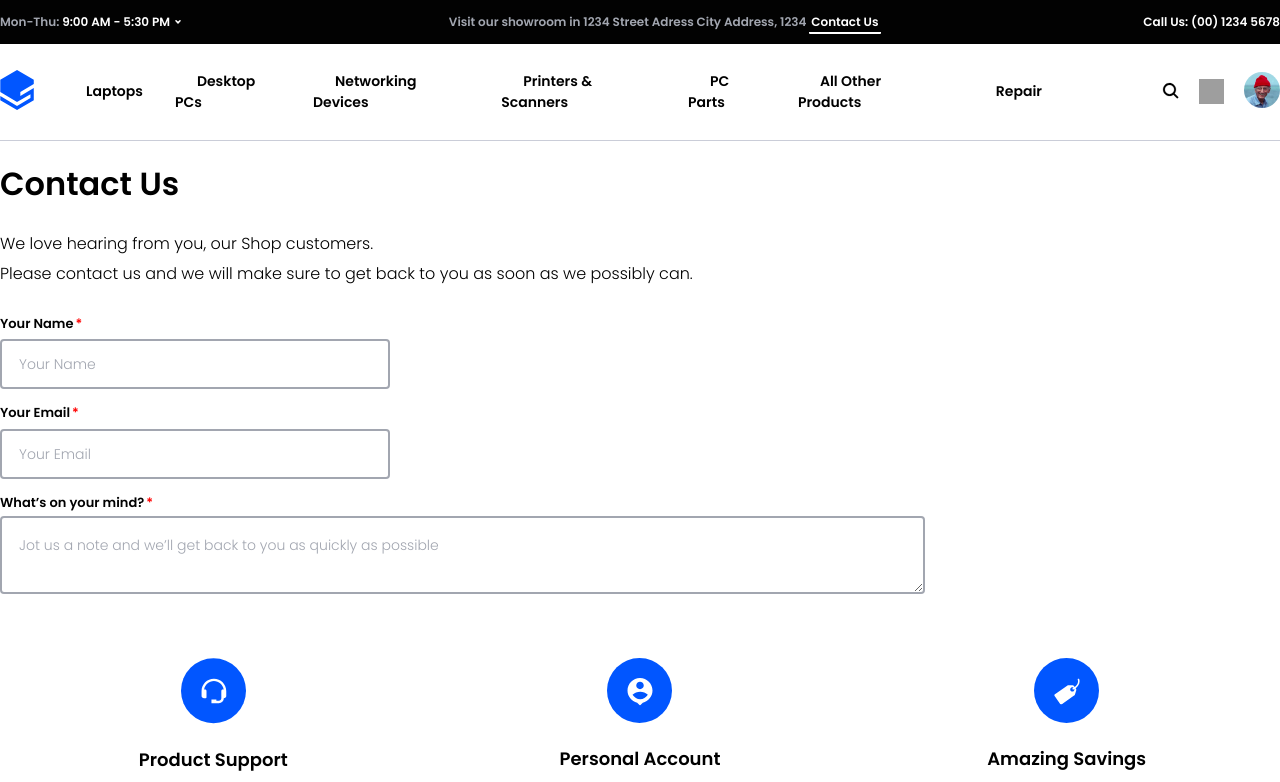
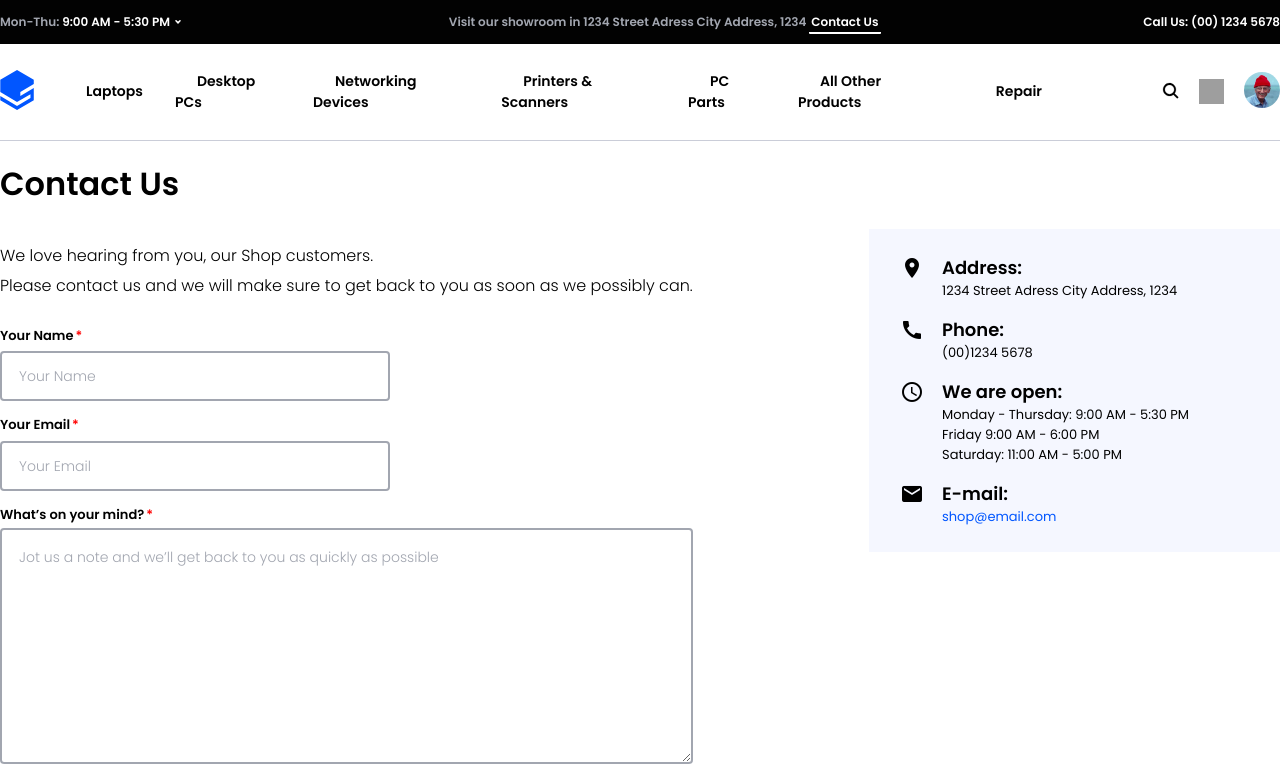
Before and after one commit to Cigvic/online_store, a React (Create React App) app in the folder client/: page /contact-us in a window 1280 px wide. Shown: the top 782 px of the page. Built offline with nearby package versions, Linux system fonts and the light colour scheme; grey boxes are pictures that could not be loaded.

Commit message:
finished Contact Us page

```diff
--- a/client/src/components/UI/ContactForm/ContactForm.jsx
+++ b/client/src/components/UI/ContactForm/ContactForm.jsx
@@ -4,6 +4,7 @@ import Input from './../Input/Input';
 import Label from '../Label/Label';
 import Container from 'components/Container/Container';
 import TextArea from './../TextArea/TextArea';
+import Button from '../Button/Button';
 
 const ContactForm = () => {
   return (
@@ -25,7 +26,8 @@ const ContactForm = () => {
         <Label isRequired='1' htmlFor='message'>
           What’s on your mind?
         </Label>
-        <TextArea id='message' placeholder='Jot us a note and we’ll get back to you as quickly as possible'/>
+        <TextArea className={classes.textarea} id='message' placeholder='Jot us a note and we’ll get back to you as quickly as possible'/>
+        <Button>Submit</Button>
       </Container>
     </form>
   );
--- a/client/src/components/UI/ContactForm/ContactForm.module.css
+++ b/client/src/components/UI/ContactForm/ContactForm.module.css
@@ -11,3 +11,6 @@
 .container {
   max-width: 925px;
 }
+.textarea {
+  margin-bottom: 16px;
+}
--- /dev/null
+++ b/client/src/components/UI/Contacts/Contacts.jsx
@@ -0,0 +1,45 @@
+import Container from 'components/Container/Container';
+import React from 'react';
+import H3 from '../H3/H3';
+import classes from './Contacts.module.css';
+
+const Contacts = () => {
+  return (
+    <Container className={classes.container}>
+      <div className={classes.row}>
+        <span className={classes.icon}></span>
+        <div className={classes.textblock}>
+          <H3>Address:</H3>
+          <p className={classes.text}>1234 Street Adress City Address, 1234</p>
+        </div>
+      </div>
+      <div className={classes.row}>
+        <span className={classes.icon}></span>
+        <div className={classes.textblock}>
+          <H3>Phone:</H3>
+          <p className={classes.text}>(00)1234 5678</p>
+        </div>
+      </div>
+      <div className={classes.row}>
+        <span className={classes.icon}></span>
+        <div className={classes.textblock}>
+          <H3>We are open:</H3>
+          <p className={classes.text}>
+            Monday - Thursday: 9:00 AM - 5:30 PM<br/>
+            Friday 9:00 AM - 6:00 PM<br/>
+            Saturday: 11:00 AM - 5:00 PM
+          </p>
+        </div>
+      </div>
+      <div className={classes.row}>
+        <span className={classes.icon}></span>
+        <div className={classes.textblock}>
+          <H3>E-mail:</H3>
+          <a className={classes.link} href='mailto:shop@email.com'>shop@email.com</a>
+        </div>
+      </div>
+    </Container>
+  );
+};
+
+export default Contacts;
--- /dev/null
+++ b/client/src/components/UI/Contacts/Contacts.module.css
@@ -0,0 +1,45 @@
+.container {
+  align-self: flex-start;
+  padding: 25px 0 25px 31px;
+  background-color: #F5F7FF;
+}
+.row {
+  margin-bottom: 15px;
+  display: flex;
+  width: 380px;
+}
+.row:last-of-type {
+  margin-bottom: 0;
+}
+.icon {
+  font-family: 'icomoon';
+  font-size: 24px;
+  margin-right: 18px;
+}
+.textblock {
+  display: flex;
+  flex-direction: column;
+  justify-content: space-between;
+}
+.text {
+  margin: 0;
+  font-family: 'Poppins';
+  font-style: normal;
+  font-weight: 400;
+  font-size: 13px;
+  line-height: 20px;
+  color: #000;
+}
+.link {
+  font-family: 'Poppins';
+  font-style: normal;
+  font-weight: 400;
+  font-size: 13px;
+  line-height: 20px;
+  color: #0156FF;
+  text-decoration: none;
+  transition: opacity .2s;
+}
+.link:hover {
+  opacity: .8;
+}
--- a/client/src/components/UI/TextArea/TextArea.jsx
+++ b/client/src/components/UI/TextArea/TextArea.jsx
@@ -1,8 +1,8 @@
 import React from 'react';
 import classes from './TextArea.module.css';
-const TextArea = ({id, placeholder, ...props}) => {
+const TextArea = ({id, placeholder, className, ...props}) => {
   return (
-    <textarea className={classes.textarea} id={id} placeholder={placeholder}>
+    <textarea className={`${className} ${classes.textarea}`} id={id} placeholder={placeholder}>
 
     </textarea>
   );
--- a/client/src/components/UI/TextArea/TextArea.module.css
+++ b/client/src/components/UI/TextArea/TextArea.module.css
@@ -1,4 +1,5 @@
 .textarea {
+  height: 236px;
   min-width: 350px;
   box-sizing: border-box;
   padding: 17px;
@@ -12,7 +13,7 @@
   font-weight: 300;
   font-size: 14px;
   line-height: 20px;
-  color: #A2A6B0;
+  color: #000;
 }
 .textarea::placeholder {
   color: #A2A6B0;
--- a/client/src/pages/ContactUs.jsx
+++ b/client/src/pages/ContactUs.jsx
@@ -1,13 +1,18 @@
 import React from 'react';
-import Container from './../components/Container/Container';
-import PageTitle from './../components/UI/PageTitle/PageTitle';
-import ContactForm from './../components/UI/ContactForm/ContactForm';
-
+import Container from 'components/Container/Container';
+import PageTitle from 'components/UI/PageTitle/PageTitle';
+import ContactForm from 'components/UI/ContactForm/ContactForm';
+import Contacts from 'components/UI/Contacts/Contacts';
+import classes from './ContactUs.module.css';
 const ContactUs = () => {
   return (
-    <Container className='default centered'>
+    <Container className={`default centered ${classes.container}`}>
       <PageTitle>Contact Us</PageTitle>
-      <ContactForm />
+      <Container className='default flex align-center justify-space-between'>
+        <ContactForm />
+        <Contacts/>
+      </Container>
+
     </Container>
   );
 };
--- /dev/null
+++ b/client/src/pages/ContactUs.module.css
@@ -0,0 +1,3 @@
+.container {
+  padding-bottom: 123px;
+}
```
